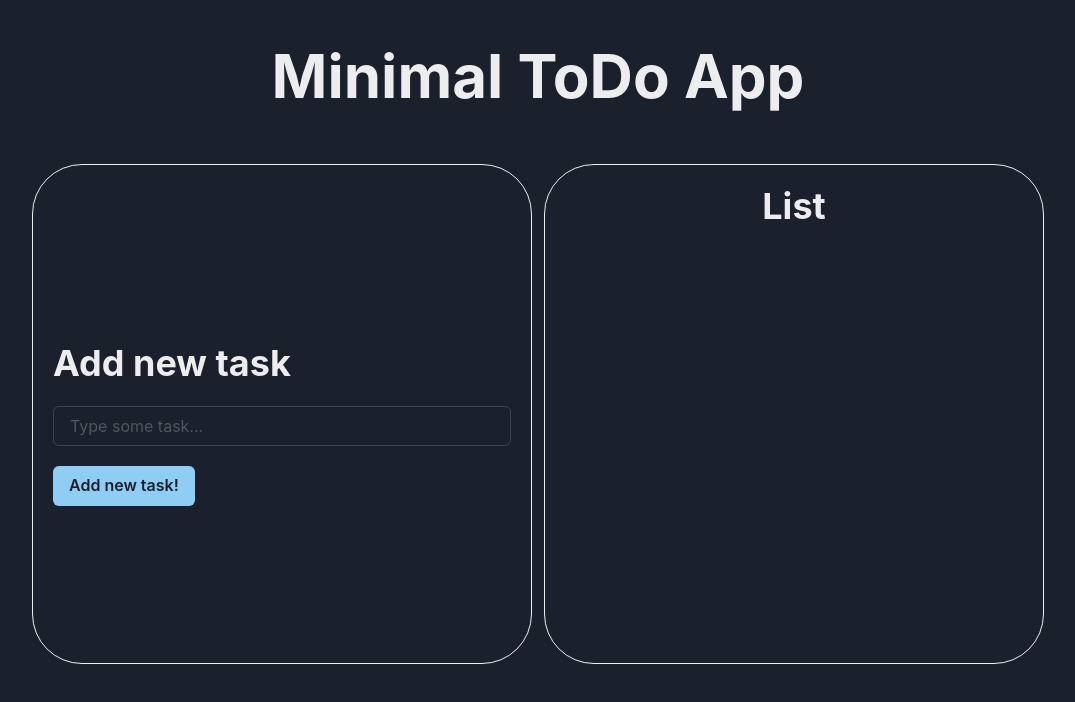
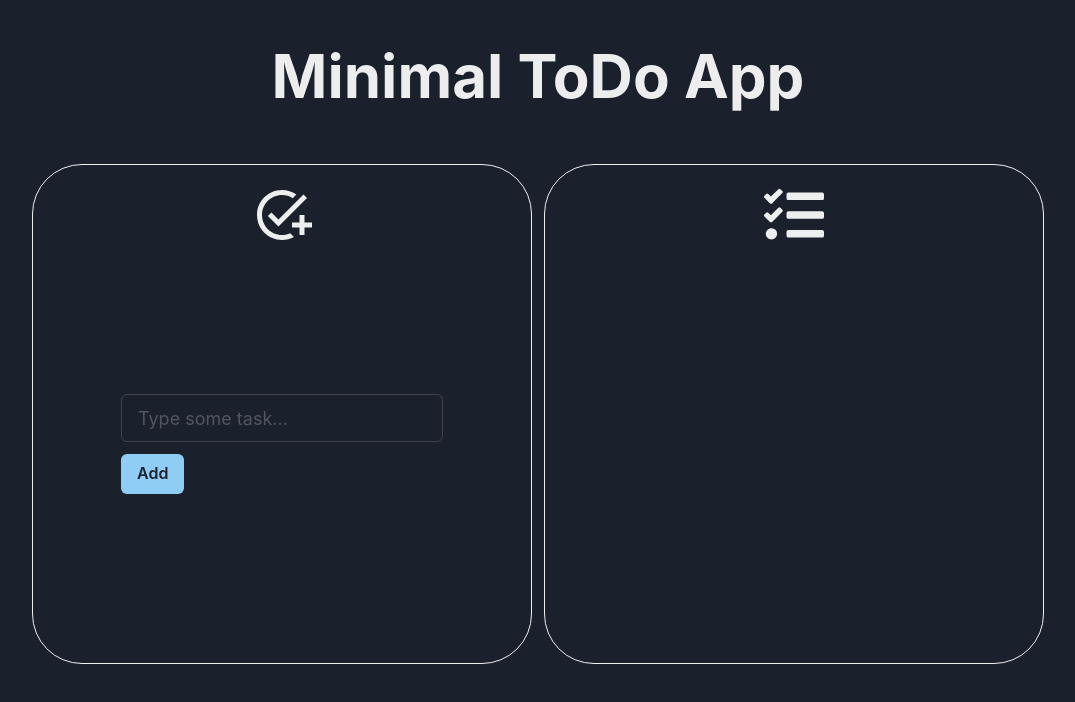
Before and after one commit to emibonezzi/task-app, a React (Vite) app: page / in a window 1280 px wide. Shown: the top 702 px of the page, without its empty margins (102-1177 px from the left). Built offline with nearby package versions, Linux system fonts and the light colour scheme.

Commit message:
Add animation

```diff
--- a/package.json
+++ b/package.json
@@ -13,10 +13,13 @@
     "@chakra-ui/react": "^2.8.2",
     "@emotion/react": "^11.11.3",
     "@emotion/styled": "^11.11.0",
+    "@hookform/resolvers": "^3.3.4",
     "framer-motion": "^11.0.3",
     "react": "^18.2.0",
     "react-dom": "^18.2.0",
-    "react-icons": "^5.0.1"
+    "react-hook-form": "^7.50.1",
+    "react-icons": "^5.0.1",
+    "zod": "^3.22.4"
   },
   "devDependencies": {
     "@types/react": "^18.2.43",
--- a/src/App.tsx
+++ b/src/App.tsx
@@ -1,11 +1,17 @@
 import { Box, Flex, Grid, GridItem, Heading } from "@chakra-ui/react";
 import "./App.css";
 import TaskForm from "./components/TasksForm";
-import { useState } from "react";
+import { useEffect, useState } from "react";
 import TasksList from "./components/TasksList";
 
 function App() {
-  const [toDoList, setToDoList] = useState<string[]>([]);
+  const [toDoList, setToDoList] = useState<string[]>(
+    JSON.parse(localStorage.getItem("list")) || []
+  );
+
+  useEffect(() => {
+    localStorage.setItem("list", JSON.stringify(toDoList));
+  }, [toDoList]);
 
   return (
     <Grid
--- a/src/components/TasksForm.tsx
+++ b/src/components/TasksForm.tsx
@@ -1,40 +1,97 @@
-import { Box, Button, Heading, Input } from "@chakra-ui/react";
+import {
+  Box,
+  Button,
+  Grid,
+  GridItem,
+  Heading,
+  Input,
+  InputGroup,
+  Text,
+} from "@chakra-ui/react";
 import { useRef } from "react";
+import { FieldValue, FieldValues, useForm } from "react-hook-form";
+import { z } from "zod";
+import { zodResolver } from "@hookform/resolvers/zod";
+import { MdAddTask } from "react-icons/md";
+
+const schema = z.object({
+  task: z.string().min(3, { message: "Task must be at least 3 characters" }),
+});
+
+type FormData = z.infer<typeof schema>;
 
 interface Props {
   onNewTask: (task: string) => void;
 }
 
 const TaskForm = ({ onNewTask }: Props) => {
-  const ref = useRef<HTMLInputElement>(null);
+  const {
+    handleSubmit,
+    reset,
+    register,
+    formState: { errors, isValid },
+  } = useForm<FormData>({ resolver: zodResolver(schema) });
 
   return (
-    <Box
-      paddingX={5}
-      display="flex"
-      flexDirection={"column"}
+    <Grid
+      padding={5}
+      gridTemplateAreas={`"title" "form"`}
+      gridTemplateColumns="1fr"
       justifyContent="center"
+      justifyItems="center"
       borderRadius={50}
       border="1px"
       boxSize={{ base: "300px", lg: "500px" }}
     >
-      <Heading paddingY={5}>Add new task</Heading>
-      <form
-        onSubmit={(event) => {
-          event.preventDefault();
-          if (ref.current) onNewTask(ref.current.value);
-        }}
-      >
-        <Box mb={5}>
-          <label htmlFor="name">
-            <Input ref={ref} id="name" placeholder="Type some task..."></Input>
-          </label>
+      <GridItem area="title">
+        <Heading
+          gridArea={"title"}
+          fontSize={{
+            base: "4xl",
+            lg: "6xl",
+          }}
+          pb={3}
+        >
+          <MdAddTask></MdAddTask>
+        </Heading>
+      </GridItem>
+      <GridItem area="form">
+        <Box mb={3}>
+          <form
+            onSubmit={handleSubmit((event) => {
+              onNewTask(event.task);
+              reset();
+            })}
+          >
+            <label htmlFor="name"> </label>
+            <InputGroup>
+              <Input
+                {...register("task")}
+                mb={3}
+                size={{ lg: "lg" }}
+                id="name"
+                placeholder="Type some task..."
+              ></Input>
+            </InputGroup>
+            {errors.task && (
+              <Text color="red.300" mb={3}>
+                {errors.task.message}
+              </Text>
+            )}
+            <Button
+              fontSize={{
+                base: "sm",
+                lg: "md",
+              }}
+              type="submit"
+              colorScheme="blue"
+            >
+              Add
+            </Button>
+          </form>
         </Box>
-        <Button type="submit" colorScheme="blue">
-          Add new task!
-        </Button>
-      </form>
-    </Box>
+      </GridItem>
+    </Grid>
   );
 };
 
--- a/src/components/TasksList.tsx
+++ b/src/components/TasksList.tsx
@@ -6,8 +6,21 @@ import {
   List,
   ListItem,
   Flex,
+  chakra,
+  shouldForwardProp,
 } from "@chakra-ui/react";
+import { FaTasks } from "react-icons/fa";
 import { FaDeleteLeft } from "react-icons/fa6";
+import { MdDelete } from "react-icons/md";
+import { motion, isValidMotionProp } from "framer-motion";
+
+const ChakraBox = chakra(motion.div, {
+  /**
+   * Allow motion props and non-Chakra props to be forwarded.
+   */
+  shouldForwardProp: (prop) =>
+    isValidMotionProp(prop) || shouldForwardProp(prop),
+});
 
 interface Props {
   list: string[];
@@ -17,7 +30,7 @@ interface Props {
 const TasksList = ({ onDelete, list }: Props) => {
   return (
     <Box
-      paddingX={5}
+      padding={5}
       display="flex"
       flexDirection={"column"}
       borderRadius={50}
@@ -26,24 +39,55 @@ const TasksList = ({ onDelete, list }: Props) => {
       minH={{ base: "300px", lg: "500px" }}
       boxSize={{ base: "fit-content", lg: "fit-content" }}
     >
-      <Heading textAlign="center" paddingY={5}>
-        List
+      <Heading
+        alignSelf="center"
+        textAlign="center"
+        fontSize={{
+          base: "4xl",
+          lg: "6xl",
+        }}
+        pb={3}
+      >
+        <FaTasks />
       </Heading>
       <List>
         {list.map((item, i) => {
           return (
-            <ListItem key={i}>
+            <ChakraBox
+              key={i}
+              initial={{ scale: 0 }}
+              animate={{ scale: 1 }}
+              transition={{
+                type: "spring",
+                stiffness: 100,
+                damping: 30,
+              }}
+            >
+              <ListItem>
                 <Flex mb={3} justifyContent="space-between" alignItems="center">
-                <Heading whiteSpace="wrap">{item}</Heading>
+                  <Heading
+                    fontSize={{
+                      base: "2xl",
+                      lg: "4xl",
+                    }}
+                    whiteSpace="wrap"
+                  >
+                    {item}
+                  </Heading>
                   <Button
+                    fontSize={{
+                      base: "xl",
+                      lg: "4xl",
+                    }}
                     onClick={() => onDelete(i)}
                     colorScheme="red"
                     variant="outline"
                   >
-                  <FaDeleteLeft color="red.100" fontSize="35px" />
+                    <MdDelete color="red.100" />
                   </Button>
                 </Flex>
               </ListItem>
+            </ChakraBox>
           );
         })}
       </List>
```
Also changed, not shown: 1 other file (tests, documents, lock files or other folders). Lines whose indentation alone changed are shown as unchanged.
